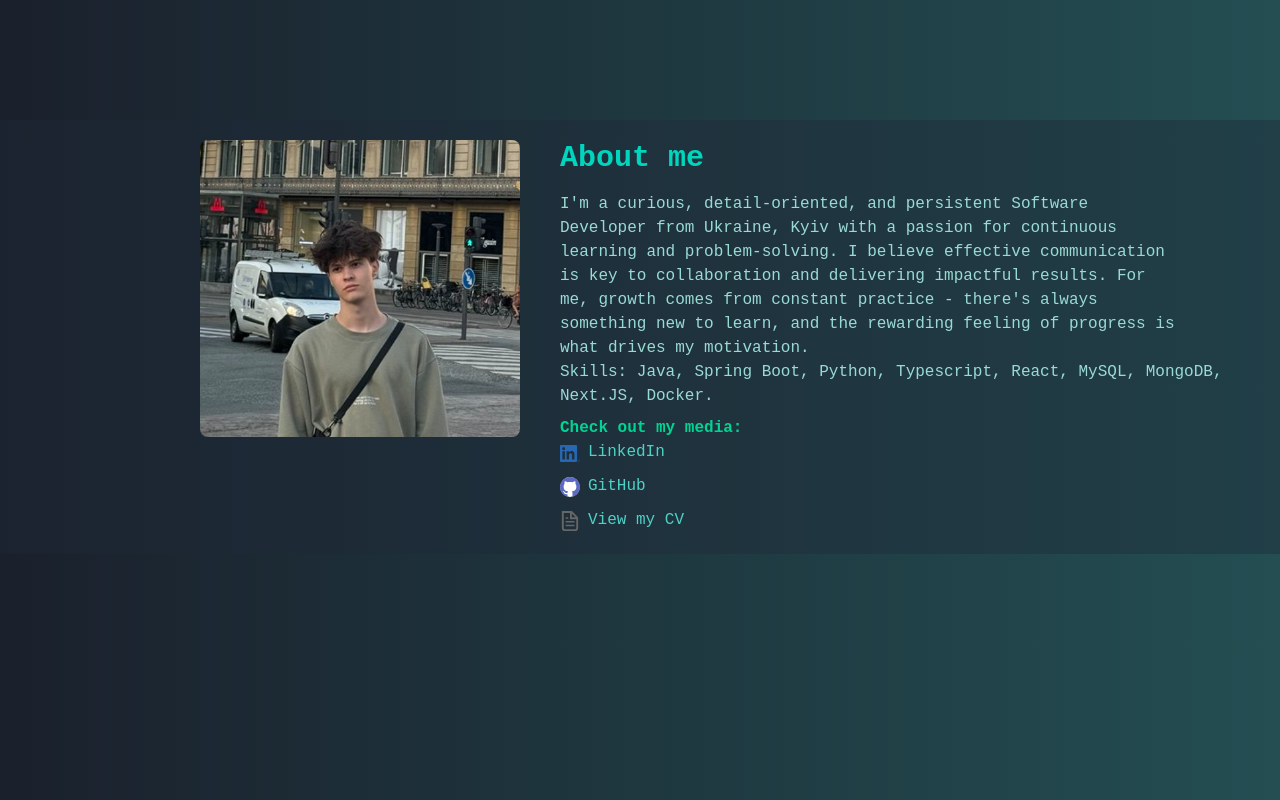
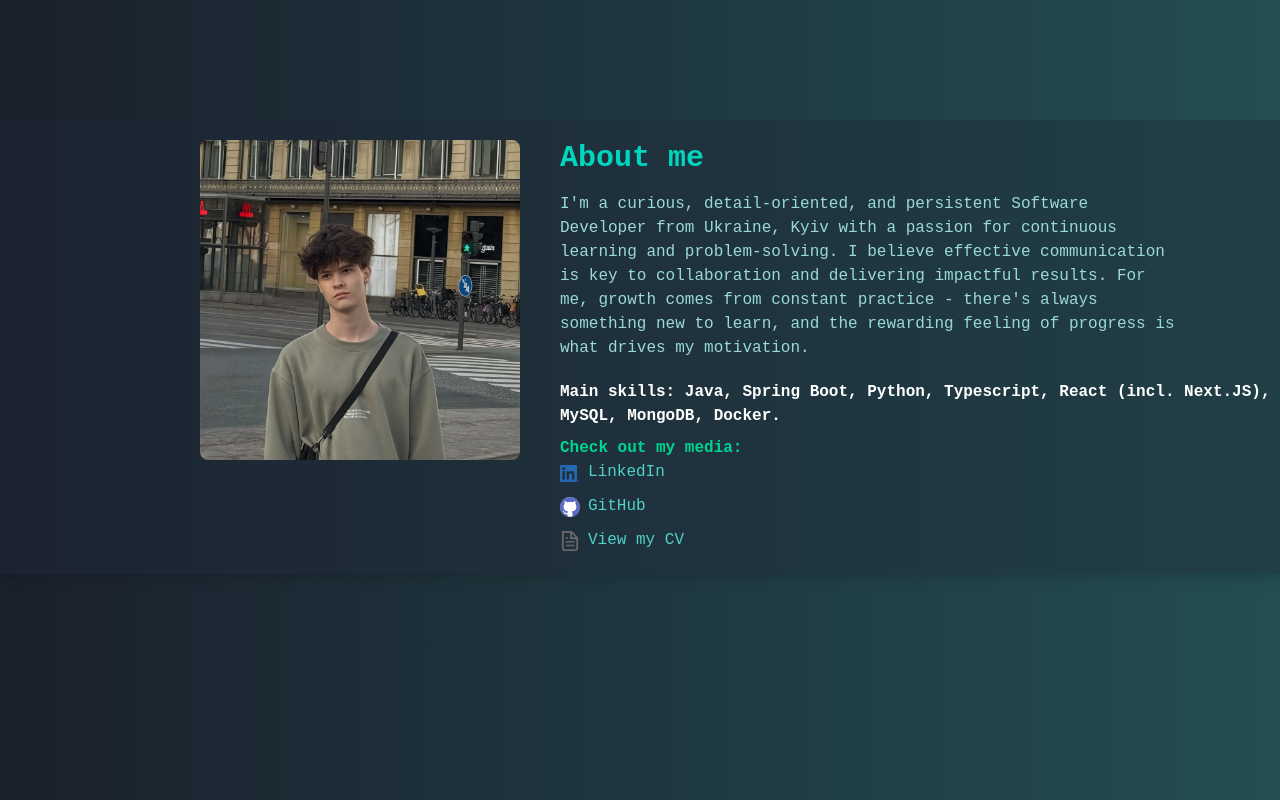
Before and after one commit to Loender/portfolio, a Next.js app: page / in a window 1280 px wide. Shown: the part 880-1680 px from the top of the page. Built offline with nearby package versions, Linux system fonts and the light colour scheme.

Commit message:
adjustments

```diff
--- a/next.config.ts
+++ b/next.config.ts
@@ -1,10 +1,12 @@
 import type { NextConfig } from "next";
 
+const isProd = (process.env.NODE_ENV || 'production') === 'production'
+
 const nextConfig: NextConfig = {
-  basePath: '/portfolio',
-  assetPrefix: '/portfolio/',
+  basePath: isProd ? '/portfolio' : '',
+  assetPrefix: isProd ? '/portfolio/' : '',
   output: 'export',
-  images:{
+  images: {
     unoptimized: true,
   }
 };
--- a/src/components/About.tsx
+++ b/src/components/About.tsx
@@ -1,16 +1,16 @@
 const About = () => {
   return (
     <div className="min-h-screen py-50">
-      <div className="bg-gray-800/40 ">
-        <div className="pl-50 py-5 flex">
-          <div className="w-70 h-70">
+      <div className="bg-gray-800/40 shadow-lg">
+        <div className="py-5 pl-50 flex">
+          <div className="w-full max-w-xs">
             <img
               src="me.png"
               alt="Me"
               className="w-auto h-auto max-w-xs rounded-lg transition-transform duration-300 ease-in-out hover:scale-105 hover:shadow-lg"
             />
           </div>
-          <div className="pl-20 flex-col">
+          <div className="pl-10 flex-col">
             <h1 className="text-3xl text-teal-400 font-bold">About me</h1>
             <h2 className="pt-4 pr-25">
               I'm a curious, detail-oriented, and persistent Software Developer
@@ -21,9 +21,9 @@ const About = () => {
               learn, and the rewarding feeling of progress is what drives my
               motivation.
             </h2>
-            <h3>
-              Skills: Java, Spring Boot, Python, Typescript, React, MySQL,
-              MongoDB, Next.JS, Docker.
+            <h3 className="pt-5 font-bold text-white">
+              Main skills: Java, Spring Boot, Python, Typescript, React (incl.
+              Next.JS), MySQL, MongoDB, Docker.
             </h3>
             <h3 className="pt-2 font-bold text-emerald-400">
               Check out my media:
--- a/src/components/Certifications.tsx
+++ b/src/components/Certifications.tsx
@@ -27,7 +27,7 @@ const certifications = [
 
 const Certifications = () => {
   return (
-    <div className="min-h-screen px-70 py-20 bg-gray-800/50 text-white">
+    <div className="min-h-screen px-70 py-20 bg-gray-800/50 text-white shadow-lg">
       <h1 className="text-4xl font-bold text-center text-teal-400 mb-10">
         Certifications
       </h1>
@@ -36,7 +36,7 @@ const Certifications = () => {
         {certifications.map((cert, index) => (
           <div
             key={index}
-            className="bg-gray-700/50 rounded-lg shadow-lg overflow-hidden"
+            className="bg-gray-700/50 rounded-lg shadow-lg overflow-hidden transition-transform duration-300 ease-in-out hover:scale-101 hover:shadow-lg"
           >
             <img
               src={cert.image}
--- a/src/components/Contact.tsx
+++ b/src/components/Contact.tsx
@@ -1,7 +1,7 @@
 const Contact = () => {
   return (
     <div className="min-h-screen py-12 flex justify-center items-center">
-      <div className="bg-gray-800/70 rounded-lg p-10 max-w-md w-full text-center text-white">
+      <div className="bg-gray-800/70 rounded-lg p-10 max-w-md w-full text-center text-white shadow-lg">
         <h1 className="font-bold text-4xl text-teal-400 mb-6">
           Let's get in touch
         </h1>
```
Also changed, not shown: public/me.png.
